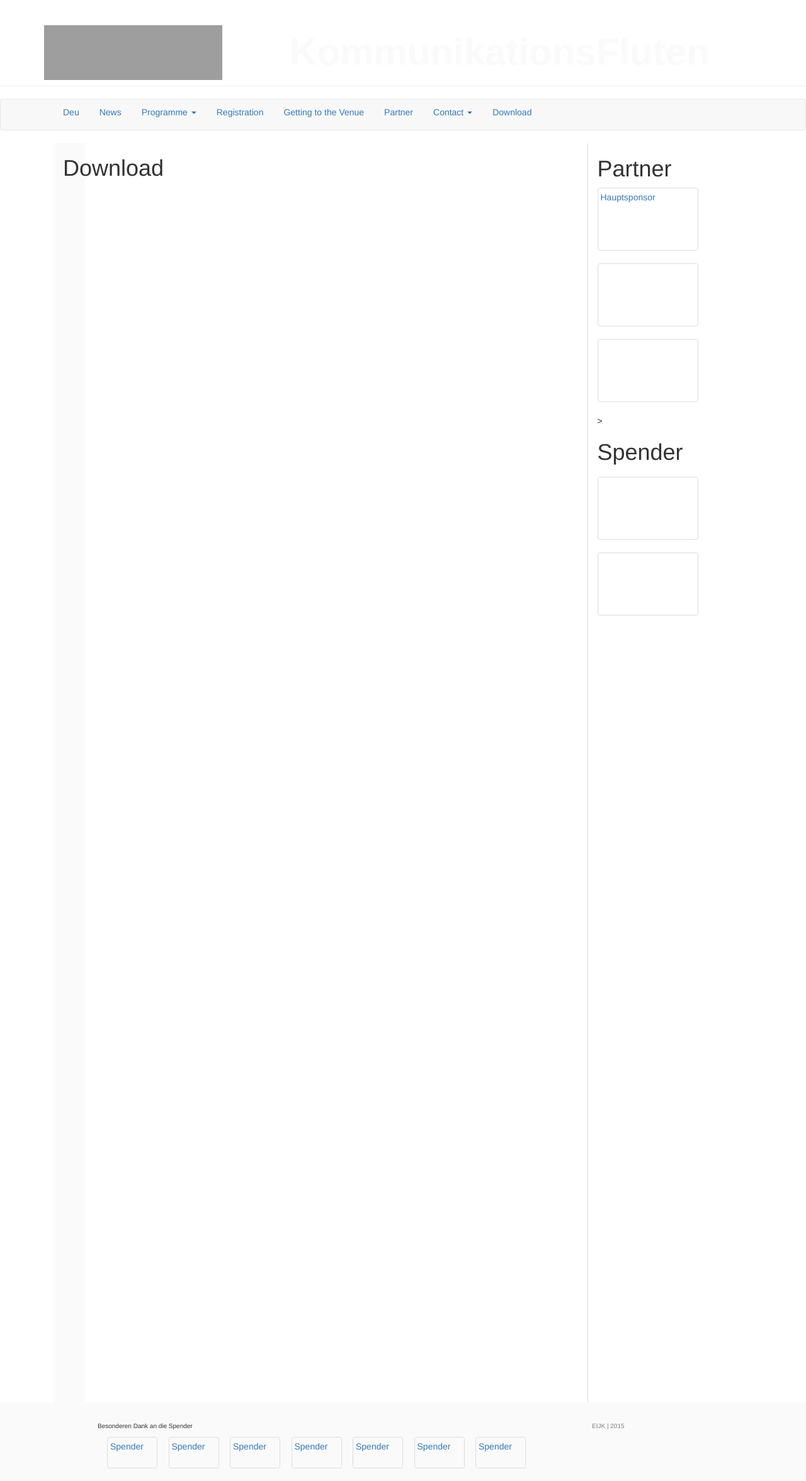
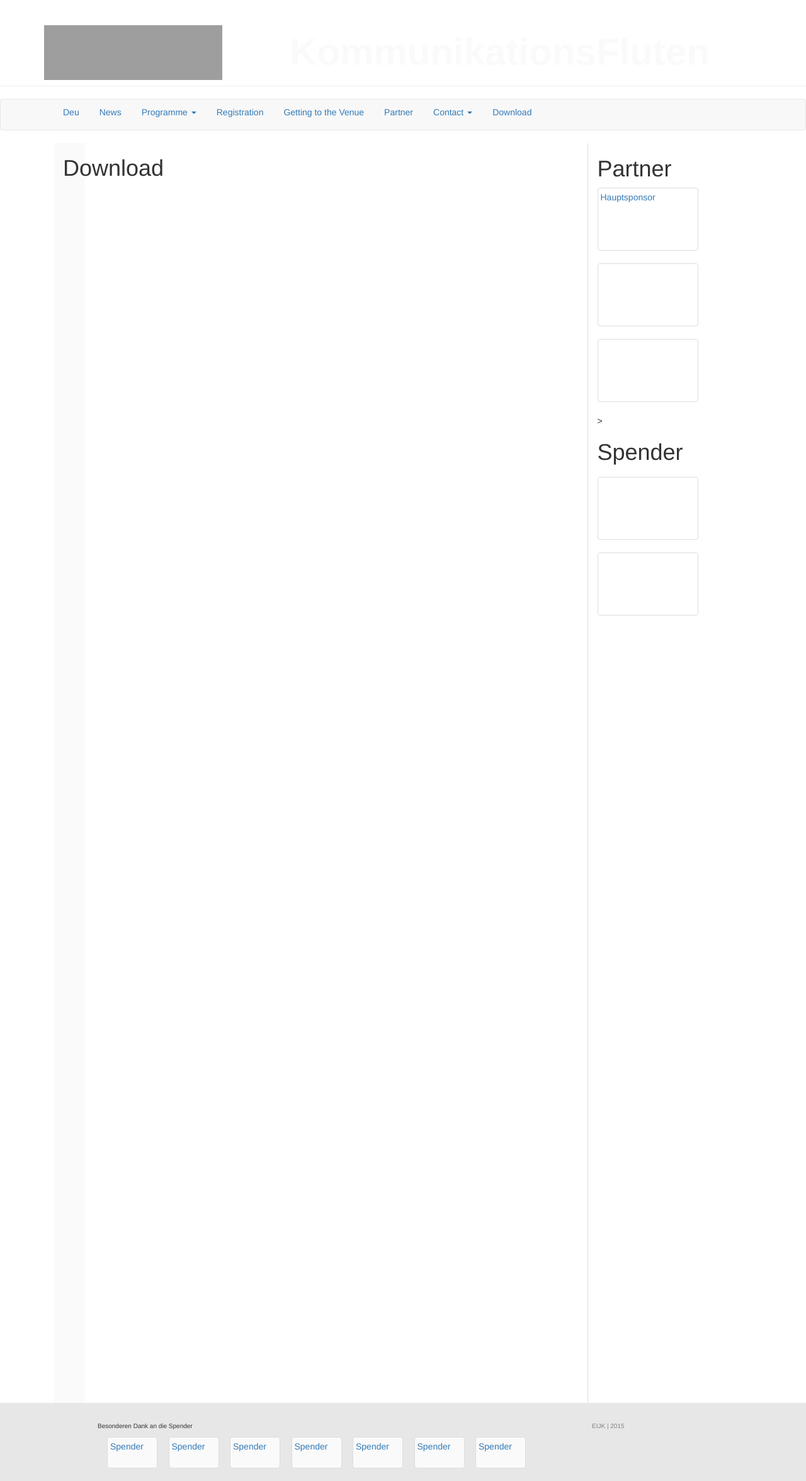
Before and after one commit to susedev/test, a Jekyll site: the page built from download.html, in a window 1280 px wide. Shown: the whole page at 63% size. Built offline with Jekyll 4.4.1, drawn with Linux system fonts in a browser that asks for light colours; nearby versions of some CDN libraries; grey boxes are pictures that could not be loaded.

Commit message:
Update page.html

```diff
--- a/_layouts/page.html
+++ b/_layouts/page.html
@@ -33,7 +33,7 @@ layout: base
   </div>
 </div>
 
-<footer style="background-color:#FAFAFA;">
+<footer style="background-color:#E7E7E7;">
   <div class="container" >
     <div class="col-md-8">
       <p style="margin-top: 30px; margin-left:70px; color=#808080; font-size:10px;" > Besonderen Dank an die Spender </p>
```
